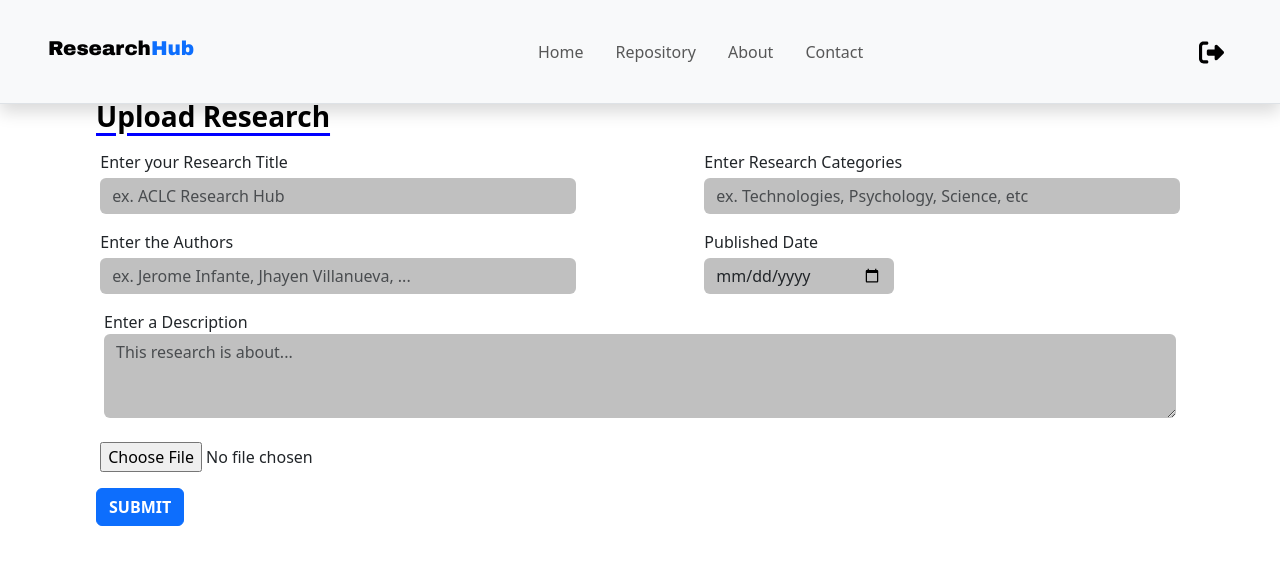
After one commit to devdothades/Research-Hub, a PHP site: page /pages/upload.php in a window 1280 px wide. The commit adds this page. Shown: the top 565 px of the page. Run offline with PHP 8.4, Linux system fonts and the light colour scheme; the visitor is signed in with stand-in values (Sample User, id 1); some libraries are stand-ins or nearby versions.

Commit message:
added upload form and error messages authentication

```diff
--- a/assets/css/index.css
+++ b/assets/css/index.css
@@ -33,3 +33,8 @@ label{
     font-weight: bold;
     font-style: italic;
 }
+
+.input{
+    border: none;
+    background-color: #C0C0C0  ;
+}
--- a/assets/css/upload.css
+++ b/assets/css/upload.css
@@ -19,4 +19,18 @@ h5{
 h3{
     text-decoration: underline blue 3px;
     text-underline-offset: 6px;
+    font-weight: bold;
 }
+
+.input{
+    background-color: #C0C0C0  ;
+}
+
+#date{
+    width: 40%;
+    border: none;
+}
+
+#submitButton{
+    font-weight: bold;
+}
--- a/pages/home.php
+++ b/pages/home.php
@@ -13,6 +13,7 @@ if (isset($_SESSION['fullname'])) {
 </head>
 <body>
    <h1><?php echo $_SESSION['fullname'] ?></h1>
+   <a href="upload.php">upload</a>
    <a href="../scripts/authentication/logout.php">logout</a>
 </body>
 </html>
--- /dev/null
+++ b/pages/upload.php
@@ -0,0 +1,102 @@
+<?php
+session_start();
+
+if (isset($_SESSION['fullname'])) {
+
+?>
+
+    <!DOCTYPE html>
+    <html lang="en">
+
+    <head>
+        <meta charset="UTF-8" />
+        <meta name="viewport" content="width=device-width, initial-scale=1.0" />
+        <title>Upload</title>
+        <link rel="shortcut icon" type="image/x-icon" href=".././assets/img/logo/logo.png" />
+        <link rel="stylesheet" href=".././node_modules/bootstrap/dist/css/bootstrap.css" />
+        <link rel="stylesheet" href="../assets/css/upload.css" />
+    </head>
+
+    <body>
+        <nav class="navbar navbar-expand-lg navbar-light bg-light fixed-top border-bottom shadow">
+            <a class="navbar-brand ms-5" href="#">
+                <h5>Research<span class="text-primary">Hub</span></h5>
+            </a>
+
+            <div class="collapse navbar-collapse" id="navbarNav">
+                <ul class="navbar-nav mx-auto">
+                    <li class="nav-item mx-2">
+                        <a class="nav-link" href="#">Home</a>
+                    </li>
+                    <li class="nav-item mx-2">
+                        <a class="nav-link" href="#">Repository</a>
+                    </li>
+                    <li class="nav-item mx-2">
+                        <a class="nav-link" href="#">About</a>
+                    </li>
+                    <li class="nav-item mx-2">
+                        <a class="nav-link" href="#">Contact</a>
+                    </li>
+                </ul>
+
+                <ul class="navbar-nav me-5">
+                    <li class="nav-item">
+                        <a class="nav-link" href="../scripts/authentication/logout.php">
+                            <img src="../assets/img/icons/logout.svg" alt="logout button" height="25" />
+                        </a>
+                    </li>
+                </ul>
+            </div>
+        </nav>
+
+        <div class="form-container mt-4 mx-5">
+            <h3 class="text-black ms-5">Upload Research</h3>
+            <form class="mt-1" action="./scripts/authentication/signup.php" method="POST">
+                <div class="mx-3">
+                    <div class="row g-2 mt-2 justify-content-around">
+                        <div class="col-sm-5 me-5">
+                            <label for="PASSWORD">Enter your Research Title</label>
+                            <input type="text" class="form-control mt-1 border border-0 input" placeholder="ex. ACLC Research Hub" required />
+                        </div>
+                        <div class="col-sm-5">
+                            <label for="REPASSWORD">Enter Research Categories</label>
+                            <input type="text" class="form-control mt-1 border border-0 input" placeholder="ex. Technologies, Psychology, Science, etc" required />
+                        </div>
+                    </div>
+                </div>
+                <div class="mx-3">
+                    <div class="row g-2 mt-2 justify-content-around">
+                        <div class="col-sm-5 me-5">
+                            <label for="PASSWORD">Enter the Authors</label>
+                            <input type="text" class="form-control mt-1 border border-0 input" placeholder="ex. Jerome Infante, Jhayen Villanueva, ..." required />
+                        </div>
+                        <div class="col-sm-5">
+                            <label for="REPASSWORD">Published Date</label>
+                            <input type="date" class="form-control mt-1 border border-0 input" placeholder="ex. Technologies, Psychology, Science, etc" required id="date" />
+                        </div>
+                    </div>
+                </div>
+                <div class="mx-2 mt-3">
+                    <div class="mx-5">
+                        <label for="exampleFormControlTextarea1">Enter a Description</label>
+                        <textarea class="form-control border border-0 input" rows="3" placeholder="This research is about..."></textarea>
+                    </div>
+                </div>
+
+                <div class="mt-4 mx-5">
+                    <label for="UploadResearchPDF"></label>
+                    <input placeholder="Upload" type="file" id="UploadResearchPDF" />
+                </div>
+                <button type="button" class="btn btn-primary mx-5 mt-3" id="submitButton">SUBMIT</button>
+            </form>
+        </div>
+        <script src=".././node_modules/bootstrap/dist/js/bootstrap.js"></script>
+    </body>
+
+    </html>
+<?php
+} else {
+    header("Location: ../index.php");
+    exit();
+}
+?>
--- a/scripts/authentication/login.php
+++ b/scripts/authentication/login.php
@@ -25,10 +25,10 @@ if(isset($_SERVER['REQUEST_METHOD']) == 'POST'){
             exit();
         }
         else{
-            header('location: ../../index.php?error=error');
+            header('location: ../../index.php?error=Incorrect Password or Email');
         }
     }else{
-        header('location: ../../index.php?error=error');
+        header('location: ../../index.php?error=Incorrect Password or Email');
     }
 
 }
```
Also changed, not shown: index.php (+8 -14 lines), pages/upload.html (deleted, +0 -84 lines), scripts/authentication/signup.php (+7 -7 lines), signup.php (+15 -6 lines).
